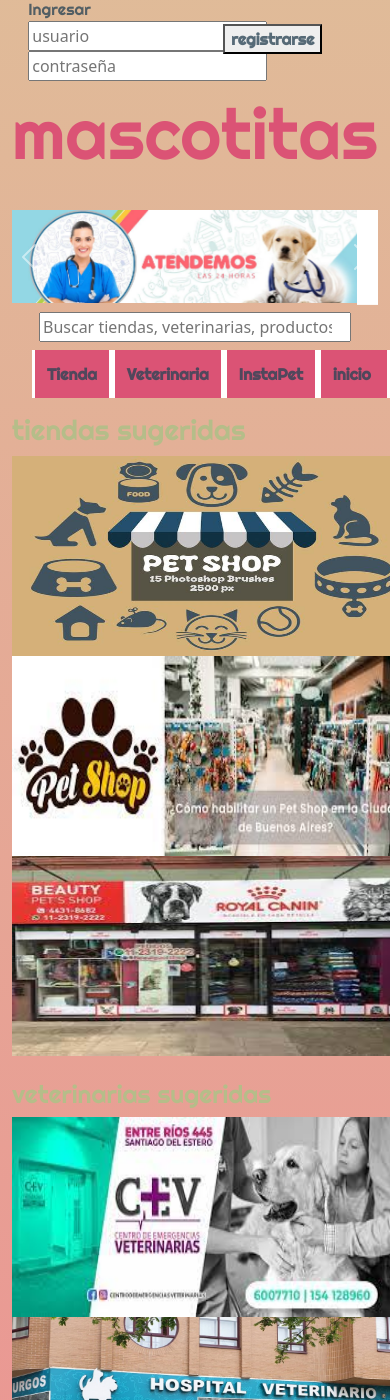
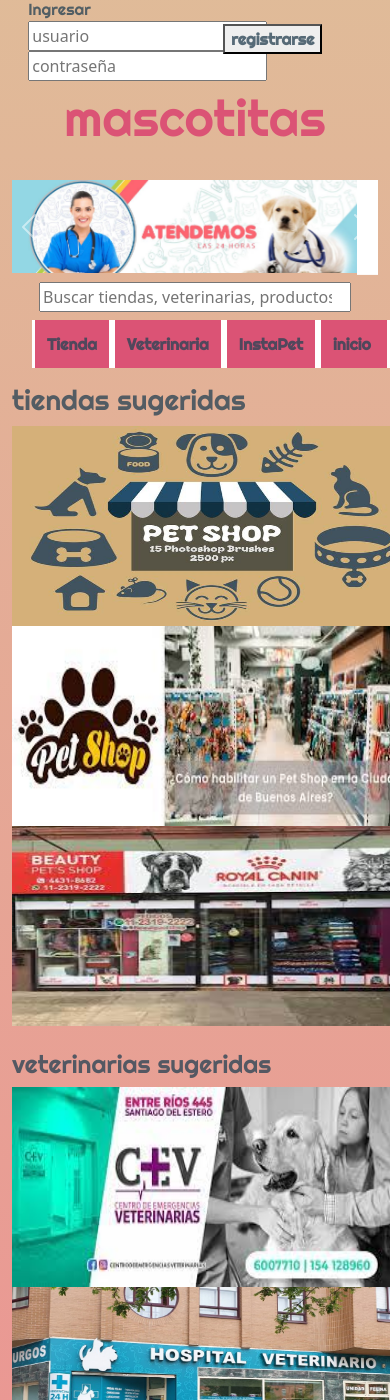
Before and after one commit to IronSersh/proyecto_final, a website: page index.html in a window 390 px wide. Shown: the part 128-1528 px from the top of the page. Drawn offline with nearby package versions, Linux system fonts and the light colour scheme.

Commit message:
se aplico seo

```diff
--- a/css/estilo.css
+++ b/css/estilo.css
@@ -1,5 +1,5 @@
 header{
-    color: rgb(181,189,137);
+    color: rgb(168, 180, 100);
     font-size: 70px;
     font-family: 'Righteous', cuersive,sans-serif;
 }
@@ -97,6 +97,7 @@
     border-left: solid 3px;
     background-color: rgb(219,83,117);
     transition: 0.1s;
+    width: 25%;
     }
 .lista:hover{
     transform: translate(0px,-10px);
@@ -117,6 +118,26 @@
     }
     #chat{
         display: none;
+    }
+    header{
+        color: rgb(168, 180, 100);
+        font-size: 50px;
+        font-family: 'Righteous', cuersive,sans-serif;
+    }
+    h1{
+        font-family: 'Righteous', cuersive,sans-serif;
+        color: rgba(42, 68, 85, 0.781);
+        font-size: 40px;
+    }
+    h2{
+        font-family: 'Righteous', cuersive,sans-serif;
+        color: rgba(42, 68, 85, 0.781);
+        font-size: 30px;
+    }
+    h3{
+        font-family: 'Righteous', cuersive,sans-serif;
+        color: rgba(42, 68, 85, 0.781);
+        font-size: 45px;
     }
 }
 #caja{
@@ -209,17 +230,17 @@
 }
 h1{
     font-family: 'Righteous', cuersive,sans-serif;
-    color: rgb(181,189,137);
+    color: rgba(42, 68, 85, 0.781);
     font-size: 50px;
 }
 h2{
     font-family: 'Righteous', cuersive,sans-serif;
-    color: rgb(181,189,137);
+    color: rgba(42, 68, 85, 0.781);
     font-size: 40px;
 }
 h3{
     font-family: 'Righteous', cuersive,sans-serif;
-    color: rgb(181,189,137);
+    color: rgba(42, 68, 85, 0.781);
     font-size: 55px;
 }
 #registrarse{
--- a/index.html
+++ b/index.html
@@ -13,6 +13,15 @@
 <link href="https://cdn.jsdelivr.net/npm/bootstrap@5.0.2/dist/css/bootstrap.min.css" rel="stylesheet" integrity="sha384-EVSTQN3/azprG1Anm3QDgpJLIm9Nao0Yz1ztcQTwFspd3yD65VohhpuuCOmLASjC" crossorigin="anonymous">
 
 <meta name="viewport" content="width=device-width, initial-scale=1.0"/>
+
+<meta name="palabras clabe"
+content="una plataforma para mascotas con petshop, veterinarias y todo lo que tu mascota necesite">
+
+<meta name="keywords" content="veterinaria,mascotas,perros,pagtos,guardia 24hs,fotos,petshop,alimento">
+
+<meta name="google-site-verification" content="OPRywN9BWvMB3oegbFWeizfju5szn5tdXW6cjHwnqdg" />
+
+
 
 <body>
     <!--se aplico img de boostrap-->
--- a/scss/_variavles.scss
+++ b/scss/_variavles.scss
@@ -1,4 +1,4 @@
-$titulos:rgb(181,189,137);
+$titulos:rgb(168, 180, 100);
 $parrafos:rgba(42, 68, 85, 0.781);
 $fondoBody:linear-gradient(rgb(223,190,153),rgb(236,145,146));
 $botones:rgb(219,83,117) ;
```
Also changed, not shown: pagina1.html (+5 -0 lines), pagina2-b.html (+6 -0 lines), pagina2.html (+5 -0 lines), pagina3.html (+6 -0 lines), css/estilo2.css.
